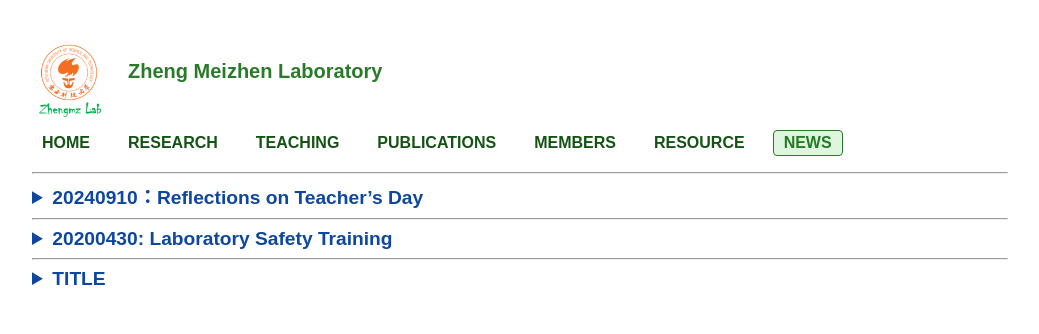
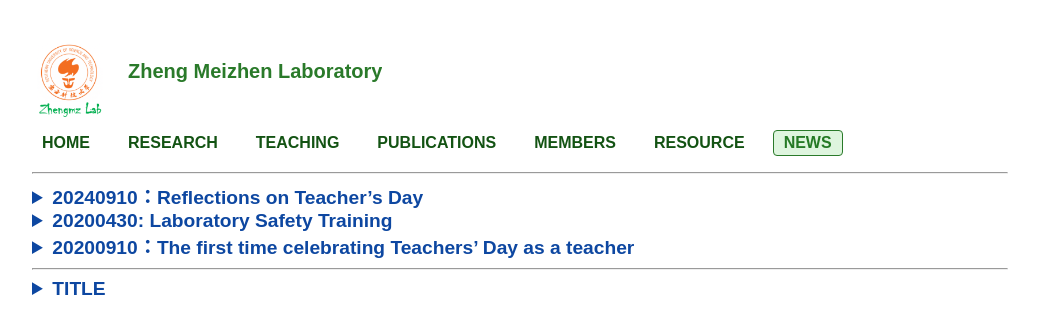
Before and after one commit to ZhengmzLab/zhengmzlab.github.io, a Jekyll site: the page built from news.md, in a window 1280 px wide. Shown: the top 334 px of the page, without its empty margins (120-1159 px from the left). Built offline with Jekyll 4.4.1, drawn with Linux system fonts in a browser that asks for light colours.

Commit message:
Update news.md

```diff
--- a/news.md
+++ b/news.md
@@ -26,7 +26,6 @@ Let’s guess whose thoughtful idea it was!
 
 </details>
 
----
 
 <details>
 <summary  style="color:#0D47A1; font-size:1.2em; font-weight:bold;" >20200430: Laboratory Safety Training</summary>
@@ -37,10 +36,20 @@ Dr. Zhen, Ningduo and Chunni are learning about laboratory safety together.
 
 </details>
 
+<details>
+<summary  style="color:#0D47A1; font-size:1.2em; font-weight:bold;" >20200910：The first time celebrating Teachers’ Day as a teacher</summary>
+  <br>
+Liuyang, Yangyang, Ziying, Ganxin, Ningduo ...
+<img src="https://github.com/user-attachments/assets/1ff7ecd1-1586-42c0-8655-535ffccdbcf2" style="max-width:100%;" alt="教师节图片" />
+
+</details>
+
 
 ---
 <details>
 <summary  style="color:#0D47A1; font-size:1.2em; font-weight:bold;" >TITLE</summary>
+  <br>
+
 <img src="" style="max-width:100%;" alt="教师节图片" />
 
 </details>
```
